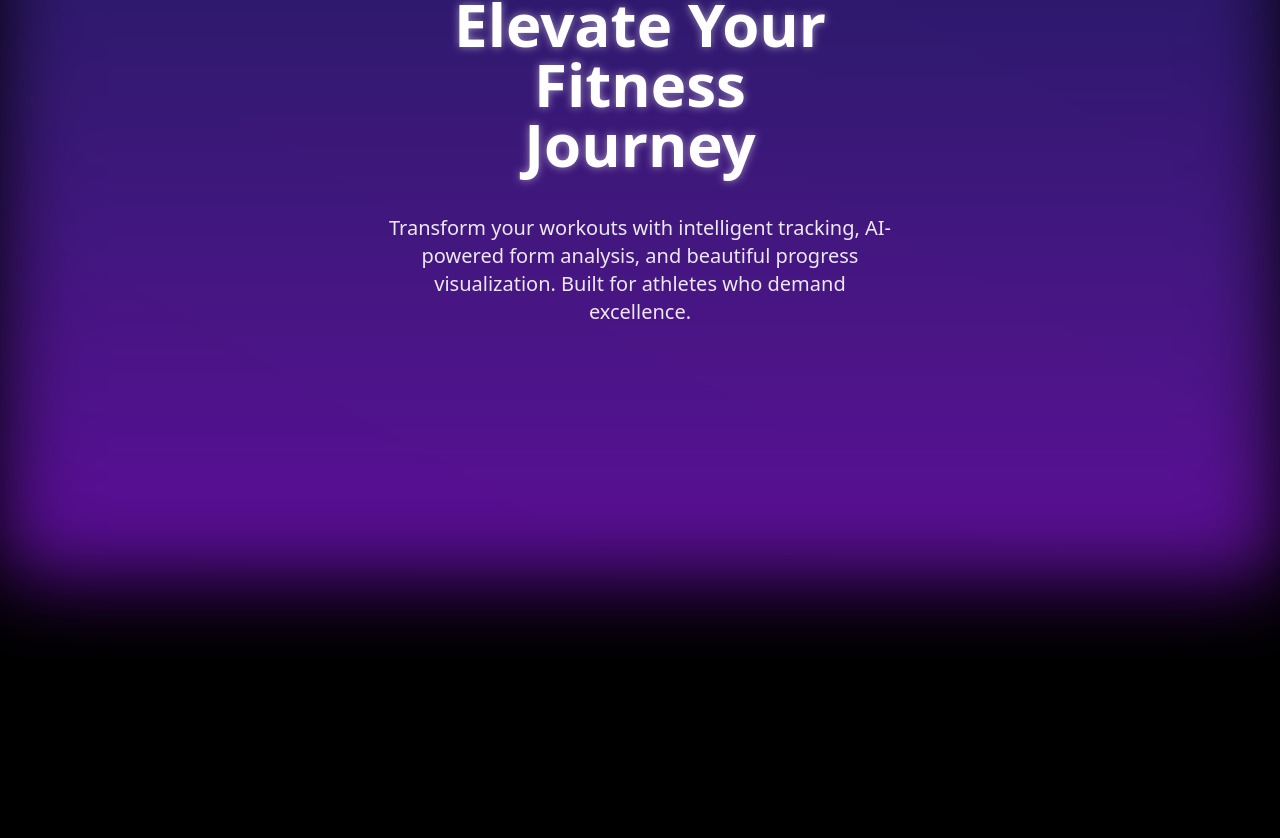
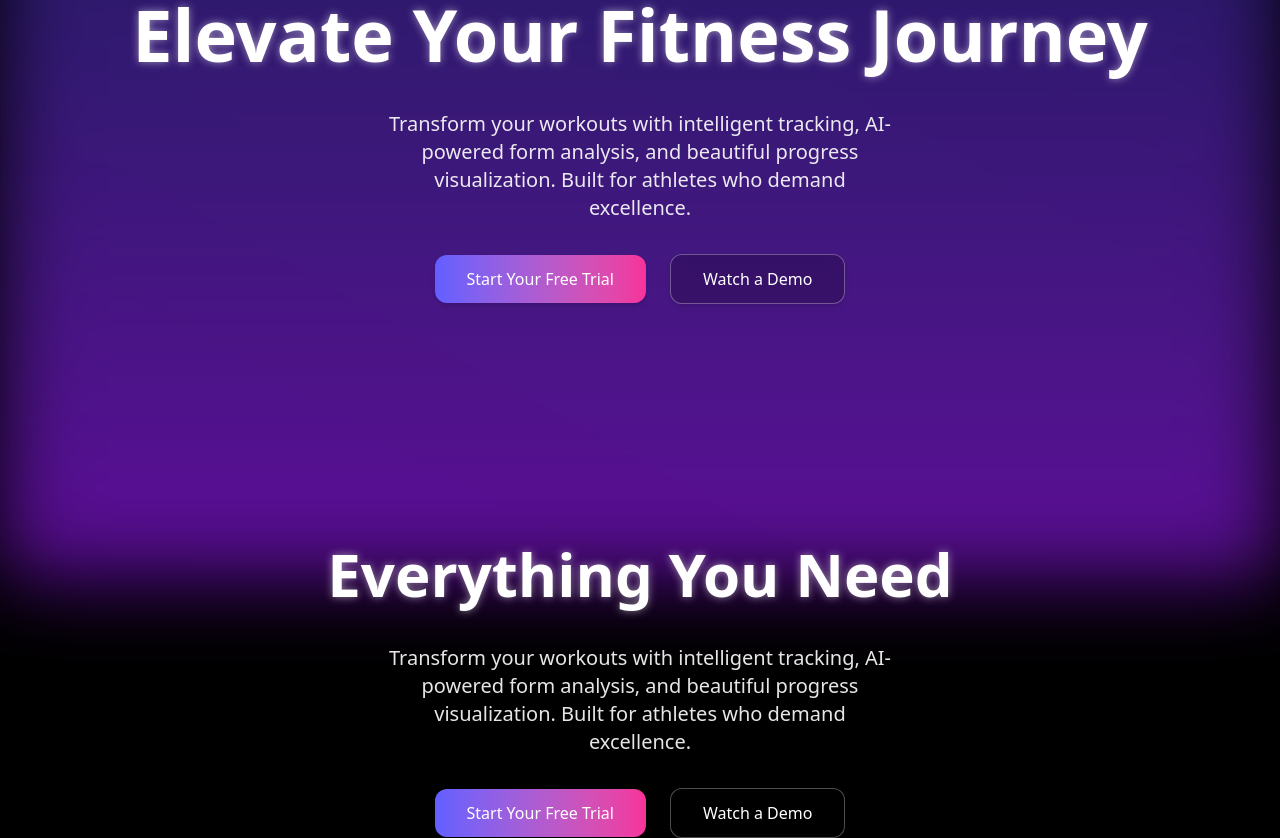
Before and after one commit to JohnL0919/RepTrackr, a Next.js app in the folder reptrackr-frontend/: page / in a window 1280 px wide. Shown: the part 142-980 px from the top of the page. Before the commit the page ends 800 px from the top, so only its background shows below. Built offline with nearby package versions, Linux system fonts and the light colour scheme.

Commit message:
Heading 2 + code refactor

```diff
--- a/reptrackr-frontend/app/page.tsx
+++ b/reptrackr-frontend/app/page.tsx
@@ -38,7 +38,7 @@ export default function Home() {
         </div>
       </header>
       {/* ------------------------------------------------ Body Content ---------------------------------------------------  */}
-      <div className="flex flex-col items-center text-center p-[5vh] relative h-[90vh]">
+      <div className="flex flex-col items-center text-center p-[5vh] relative h-[90vh] w-full justify-center">
         <motion.div className="absolute inset-0 bg-gradient-to-b from-indigo-600/40 to-purple-600/60 rounded-3xl blur-2xl" />
         <motion.div
           className="absolute inset-0 bg-gradient-to-tr from-transparent via-white/5 to-transparent rounded-3xl blur-lg"
@@ -56,9 +56,9 @@ export default function Home() {
           }}
         />
 
-        {/* ------------------------ Headings ------------------  */}
+        {/* ------------------------ Headings 1------------------  */}
         <motion.div
-          className="pt-24 text-6xl font-bold px-8 flex w-[40vw] pb-[5vh] relative z-10 text-white"
+          className="pt-[50vh] text-7xl font-bold px-8 flex  pb-[5vh] relative z-10 text-white"
           initial={{ opacity: 0, y: 20 }}
           animate={{ opacity: 1, y: 0 }}
           transition={{ duration: 0.8, delay: 0.3 }}
@@ -79,6 +79,79 @@ export default function Home() {
           analysis, and beautiful progress visualization. Built for athletes who
           demand excellence.
         </motion.span>
+
+        <motion.div
+          className="flex flex-row gap-6 mt-8 relative justify-center items-center"
+          initial={{ opacity: 0, y: 20 }}
+          animate={{ opacity: 1, y: 0 }}
+          transition={{ duration: 0.8, delay: 0.7 }}
+        >
+          <motion.button
+            className="bg-gradient-to-r from-indigo-500 to-pink-500 hover:from-indigo-600 hover:to-pink-600 text-white font-medium text-base rounded-xl px-8 py-3 shadow-md hover:shadow-lg transition-all duration-200 ease-in-out cursor-pointer"
+            whileHover={{ scale: 1.05 }}
+            whileTap={{ scale: 0.98 }}
+            onClick={() => window.open("/dashboard", "_self")}
+          >
+            Start Your Free Trial
+          </motion.button>
+
+          <motion.button
+            className="border border-white/30 bg-black/20 backdrop-blur-sm text-white font-medium text-base rounded-xl px-8 py-3 shadow-md hover:shadow-lg hover:bg-white/10 transition-all duration-200 ease-in-out cursor-pointer"
+            whileHover={{ scale: 1.05 }}
+            whileTap={{ scale: 0.98 }}
+            onClick={() => window.open("/workouts", "_self")}
+          >
+            Watch a Demo{" "}
+          </motion.button>
+        </motion.div>
+        {/* ------------------------ Headings 2------------------  */}
+        <motion.div
+          className="pt-[30vh] text-6xl font-bold px-8 flex pb-[5vh] relative z-10 text-white"
+          initial={{ opacity: 0, y: 20 }}
+          animate={{ opacity: 1, y: 0 }}
+          transition={{ duration: 0.8, delay: 0.3 }}
+          style={{
+            textShadow: "0 0 8px rgba(255,255,255,0.5)",
+          }}
+        >
+          Everything You Need
+        </motion.div>
+
+        <motion.span
+          className="text-xl w-[40vw] relative z-10 text-white/90"
+          initial={{ opacity: 0, y: 20 }}
+          animate={{ opacity: 1, y: 0 }}
+          transition={{ duration: 0.8, delay: 0.5 }}
+        >
+          Transform your workouts with intelligent tracking, AI-powered form
+          analysis, and beautiful progress visualization. Built for athletes who
+          demand excellence.
+        </motion.span>
+
+        <motion.div
+          className="flex flex-row gap-6 mt-8 relative justify-center items-center"
+          initial={{ opacity: 0, y: 20 }}
+          animate={{ opacity: 1, y: 0 }}
+          transition={{ duration: 0.8, delay: 0.7 }}
+        >
+          <motion.button
+            className="bg-gradient-to-r from-indigo-500 to-pink-500 hover:from-indigo-600 hover:to-pink-600 text-white font-medium text-base rounded-xl px-8 py-3 shadow-md hover:shadow-lg transition-all duration-200 ease-in-out cursor-pointer"
+            whileHover={{ scale: 1.05 }}
+            whileTap={{ scale: 0.98 }}
+            onClick={() => window.open("/dashboard", "_self")}
+          >
+            Start Your Free Trial
+          </motion.button>
+
+          <motion.button
+            className="border border-white/30 bg-black/20 backdrop-blur-sm text-white font-medium text-base rounded-xl px-8 py-3 shadow-md hover:shadow-lg hover:bg-white/10 transition-all duration-200 ease-in-out cursor-pointer"
+            whileHover={{ scale: 1.05 }}
+            whileTap={{ scale: 0.98 }}
+            onClick={() => window.open("/workouts", "_self")}
+          >
+            Watch a Demo{" "}
+          </motion.button>
+        </motion.div>
       </div>
     </main>
   );
```
